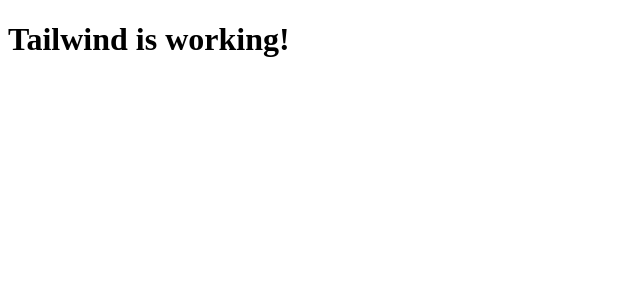
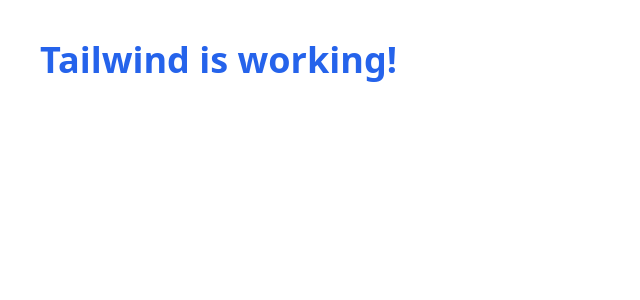
Before and after one commit to pentaclexxx/style-synth-backend, a Next.js app: page / in a window 1280 px wide. Shown: the top 300 px of the page, without its empty margins (0-640 px from the left). Built offline with nearby package versions, Linux system fonts and the light colour scheme.

Commit message:
Add files via upload

```diff
--- /dev/null
+++ b/pages/_app.tsx
@@ -0,0 +1,6 @@
+import '../styles/globals.css'
+import { AppProps } from 'next/app'
+
+export default function App({ Component, pageProps }: AppProps) {
+  return <Component {...pageProps} />;
+}
```
